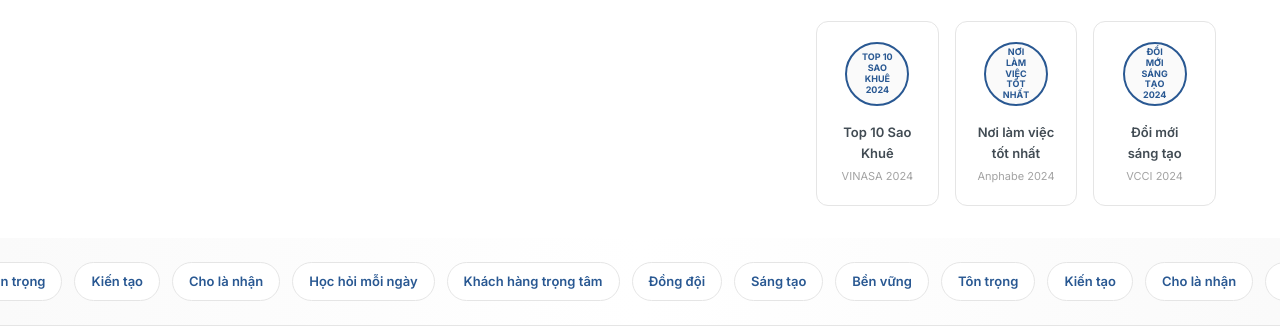
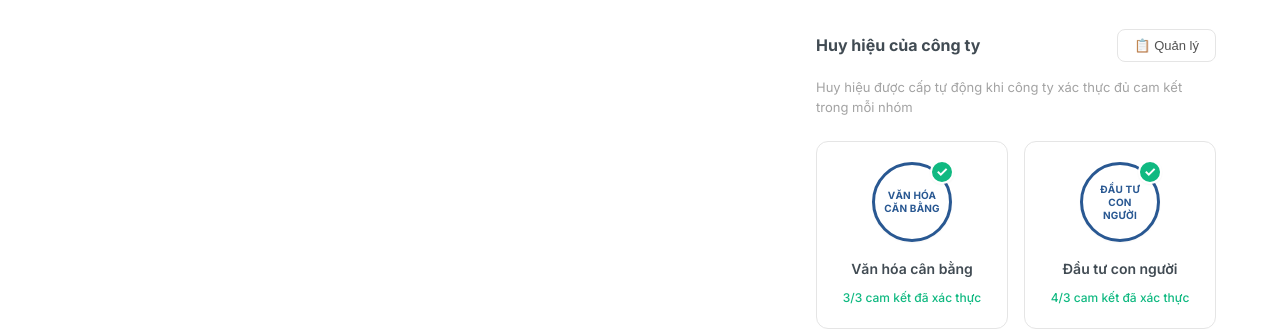
Before and after one commit to vuhoailan/mxh, a plain HTML site: page index.html in a window 1280 px wide. Shown: the part 633-962 px from the top of the page. Drawn offline with Linux system fonts and the light colour scheme.

Commit message:
Update index.html

```diff
--- a/index.html
+++ b/index.html
@@ -285,15 +285,14 @@
             border-left: 3px solid var(--color-primary);
         }
 
-        /* Awards */
-        .awards {
+        /* Badges */
+        .badges-grid {
             display: grid;
-            grid-template-columns: repeat(3, 1fr);
+            grid-template-columns: repeat(2, 1fr);
             gap: var(--space-4);
-            margin-top: var(--space-6);
-        }
-
-        .award {
+        }
+
+        .badge-card {
             background: white;
             border: 1px solid var(--color-border);
             border-radius: var(--radius-md);
@@ -302,39 +301,69 @@
             transition: all 0.2s;
         }
 
-        .award:hover {
+        .badge-card:hover {
             border-color: var(--color-primary);
             transform: translateY(-2px);
             box-shadow: var(--shadow-md);
         }
 
-        .award-badge {
-            width: 64px;
-            height: 64px;
-            margin: 0 auto var(--space-4);
-            background: var(--color-bg);
+        .badge-icon-wrapper {
+            position: relative;
+            display: inline-block;
+            margin-bottom: var(--space-4);
+        }
+
+        .badge-icon {
+            width: 80px;
+            height: 80px;
+            background: white;
+            border: 3px solid var(--color-primary);
             border-radius: 50%;
             display: flex;
             align-items: center;
             justify-content: center;
-            font-size: 9px;
+            box-shadow: var(--shadow-sm);
+        }
+
+        .badge-icon-text {
+            font-size: 10px;
             font-weight: 700;
             text-align: center;
-            line-height: 1.2;
-            padding: var(--space-3);
-            border: 2px solid var(--color-primary);
+            line-height: 1.3;
             color: var(--color-primary);
-        }
-
-        .award-title {
-            font-size: 13px;
+            text-transform: uppercase;
+            letter-spacing: 0.02em;
+        }
+
+        .badge-verified {
+            position: absolute;
+            top: -2px;
+            right: -2px;
+            width: 24px;
+            height: 24px;
+            background: var(--color-success);
+            border-radius: 50%;
+            display: flex;
+            align-items: center;
+            justify-content: center;
+            color: white;
+            font-size: 14px;
+            font-weight: 700;
+            border: 2px solid white;
+            box-shadow: var(--shadow-sm);
+        }
+
+        .badge-title {
+            font-size: 14px;
             font-weight: 600;
-            margin-bottom: var(--space-1);
-        }
-
-        .award-org {
-            font-size: 11px;
-            color: var(--color-tertiary);
+            margin-bottom: var(--space-2);
+            color: var(--color-dark);
+        }
+
+        .badge-progress {
+            font-size: 12px;
+            color: var(--color-success);
+            font-weight: 500;
         }
 
         /* Tags */
@@ -1543,7 +1572,7 @@
         @media (max-width: 768px) {
             .company-name-header { font-size: 32px; }
             .section-title { font-size: 32px; }
-            .awards, .gallery, .grid-3 { grid-template-columns: 1fr; }
+            .badges-grid, .gallery, .grid-3 { grid-template-columns: 1fr; }
             .footer-grid, .metrics-grid, .leadership-grid { grid-template-columns: 1fr; }
             .profile-header-content { flex-direction: column; align-items: flex-start; }
             .company-logo { margin-bottom: 0; }
@@ -1612,22 +1641,38 @@
                     </p>
                 </div>
 
-                <!-- Awards -->
-                <div class="awards">
-                    <div class="award">
-                        <div class="award-badge">TOP 10<br>SAO KHUÊ<br>2024</div>
-                        <div class="award-title">Top 10 Sao Khuê</div>
-                        <div class="award-org">VINASA 2024</div>
-                    </div>
-                    <div class="award">
-                        <div class="award-badge">NƠI LÀM VIỆC<br>TỐT NHẤT</div>
-                        <div class="award-title">Nơi làm việc tốt nhất</div>
-                        <div class="award-org">Anphabe 2024</div>
-                    </div>
-                    <div class="award">
-                        <div class="award-badge">ĐỔI MỚI<br>SÁNG TẠO<br>2024</div>
-                        <div class="award-title">Đổi mới sáng tạo</div>
-                        <div class="award-org">VCCI 2024</div>
+                <!-- Badges -->
+                <div style="margin-top: var(--space-8);">
+                    <div style="display: flex; justify-content: space-between; align-items: center; margin-bottom: var(--space-4);">
+                        <h3 style="font-size: 16px; font-weight: 700;">Huy hiệu của công ty</h3>
+                        <button style="background: none; border: 1px solid var(--color-border); padding: var(--space-2) var(--space-4); border-radius: var(--radius-sm); font-size: 13px; font-weight: 500; color: var(--color-secondary); cursor: pointer;">📋 Quản lý</button>
+                    </div>
+                    <p style="font-size: 13px; color: var(--color-tertiary); line-height: 1.5; margin-bottom: var(--space-6);">
+                        Huy hiệu được cấp tự động khi công ty xác thực đủ cam kết trong mỗi nhóm
+                    </p>
+
+                    <div class="badges-grid">
+                        <div class="badge-card">
+                            <div class="badge-icon-wrapper">
+                                <div class="badge-icon">
+                                    <div class="badge-icon-text">VĂN HÓA<br>CĂN BẰNG</div>
+                                </div>
+                                <div class="badge-verified">✓</div>
+                            </div>
+                            <div class="badge-title">Văn hóa cân bằng</div>
+                            <div class="badge-progress">3/3 cam kết đã xác thực</div>
+                        </div>
+
+                        <div class="badge-card">
+                            <div class="badge-icon-wrapper">
+                                <div class="badge-icon">
+                                    <div class="badge-icon-text">ĐẦU TƯ<br>CON<br>NGƯỜI</div>
+                                </div>
+                                <div class="badge-verified">✓</div>
+                            </div>
+                            <div class="badge-title">Đầu tư con người</div>
+                            <div class="badge-progress">4/3 cam kết đã xác thực</div>
+                        </div>
                     </div>
                 </div>
             </div>
```
